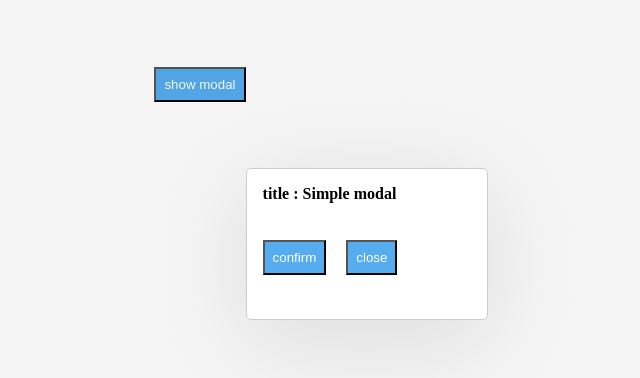
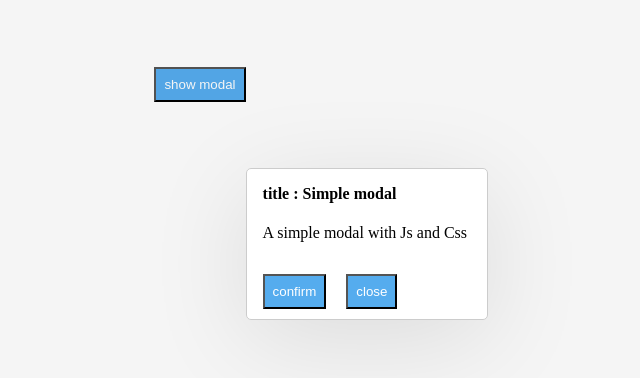
Before and after one commit to MiladNz/Modal-Project, a plain HTML site: page index.html in a window 1280 px wide. Both pictures are taken after a click on the button "show modal". Shown: the whole page, without its empty margins (327-967 px from the left). Drawn offline with Linux system fonts and the light colour scheme.

Commit message:
commit on master

```diff
--- a/index.html
+++ b/index.html
@@ -12,6 +12,7 @@
     <button class="btn show-modal">show modal</button>
     <div class="modal">
         <h4>title : Simple modal</h4>
+        <p class="modaltext">A simple modal with Js and Css</p>
         <button class="btn confirm-modal">confirm</button>
         <button class="btn close-modal">close</button>
     </div>
```
